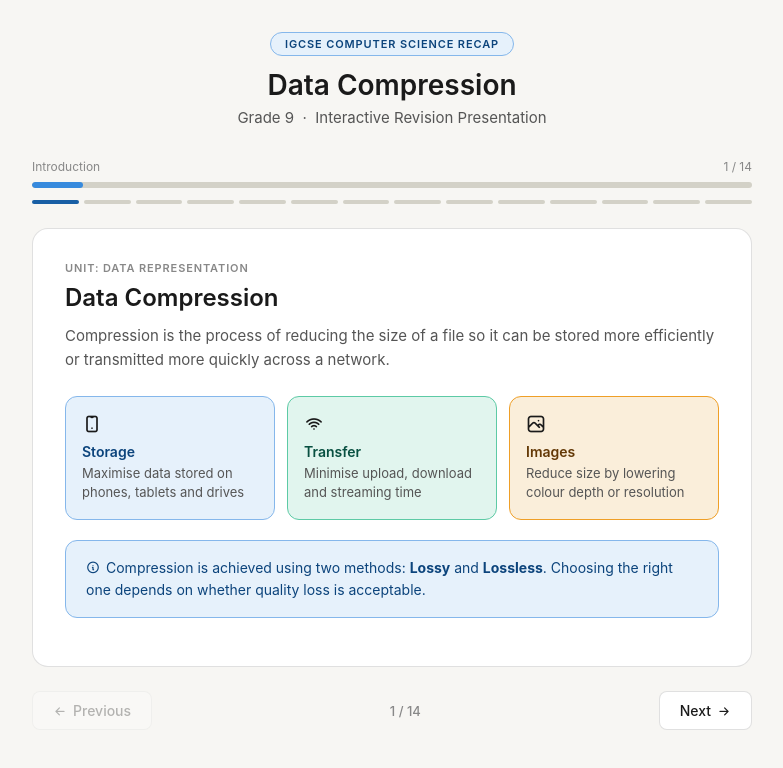
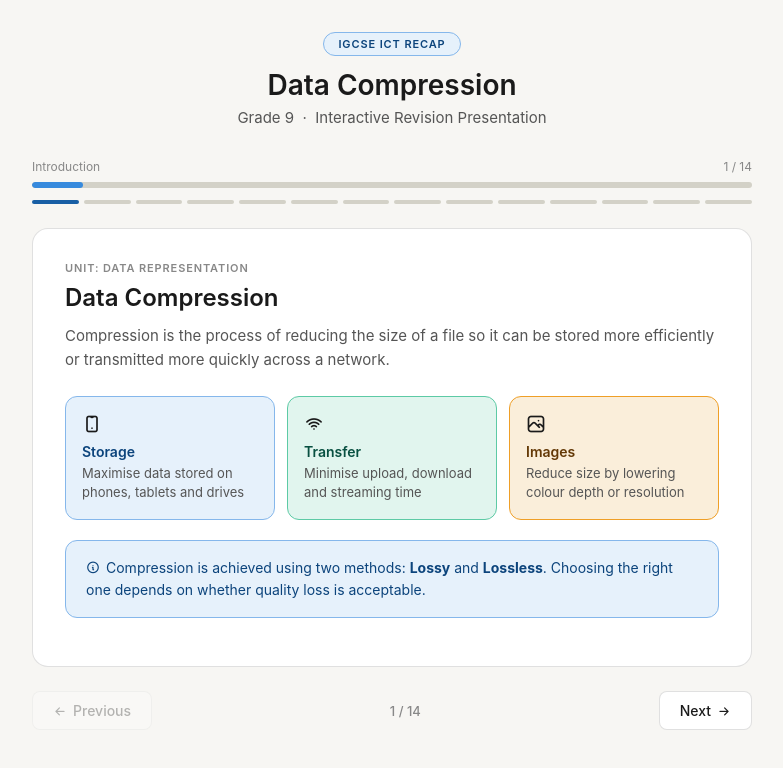
Before and after one commit to andrei467/ict-igcse-ch11-data_compression, a plain HTML site: page index.html in a window 1280 px wide. Shown: the whole page, without its empty margins (248-1031 px from the left). Drawn offline with Linux system fonts and the light colour scheme.

Commit message:
Update index.html

```diff
--- a/index.html
+++ b/index.html
@@ -3,7 +3,7 @@
 <head>
 <meta charset="UTF-8">
 <meta name="viewport" content="width=device-width, initial-scale=1.0">
-<title>Data Compression — IGCSE Computer Science Recap Grade 9</title>
+<title>Data Compression — IGCSE ICT Recap Grade 9</title>
 <link rel="stylesheet" href="https://cdn.jsdelivr.net/npm/@tabler/icons-webfont@3.10.0/dist/tabler-icons.min.css">
 <style>
   *, *::before, *::after { box-sizing: border-box; margin: 0; padding: 0; }
@@ -166,7 +166,7 @@
 <body>
 <div class="shell">
   <header>
-    <div class="topic-badge">IGCSE Computer Science Recap</div>
+    <div class="topic-badge">IGCSE ICT Recap</div>
     <h1>Data Compression</h1>
     <p>Grade 9 &nbsp;·&nbsp; Interactive Revision Presentation</p>
   </header>
```
